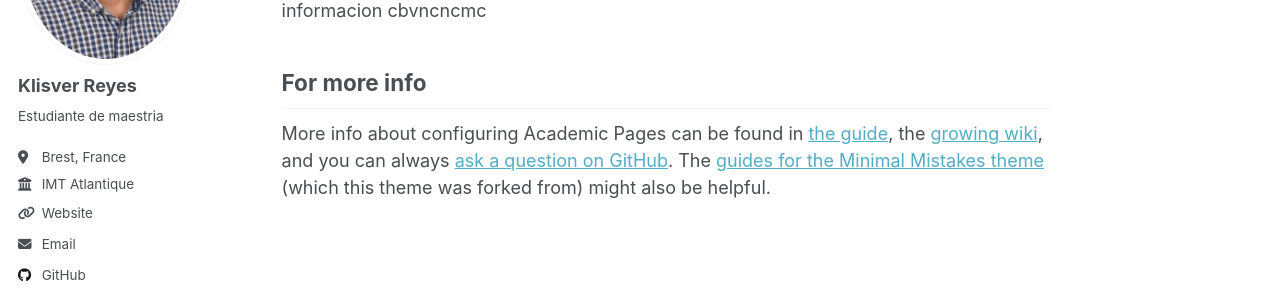
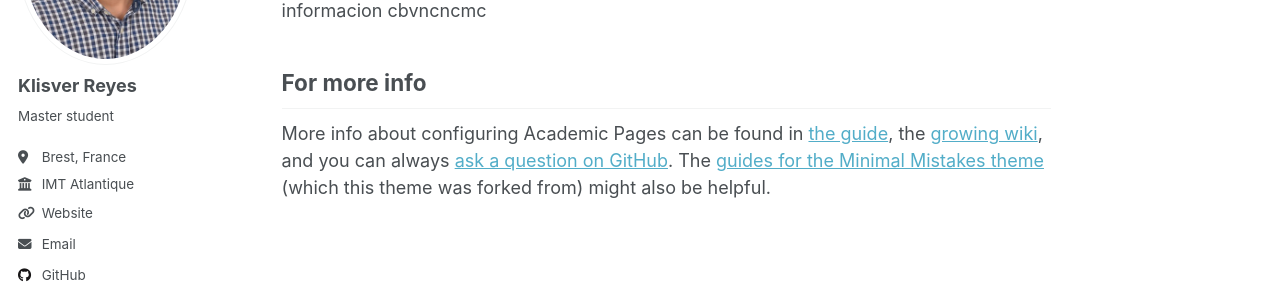
Before and after one commit to Klisver-Reyes/Klisver-Reyes.github.io, a Jekyll site: the page built from _pages/about.md, in a window 1280 px wide. Shown: the part 242-540 px from the top of the page. Built offline with Jekyll 4.4.1, drawn with Linux system fonts in a browser that asks for light colours; part of the change alters nothing that is shown.

Commit message:
Update _config.yml

```diff
--- a/_config.yml
+++ b/_config.yml
@@ -25,7 +25,7 @@ author:
   avatar           : "Foto_likedin.jpg"
   name             : "Klisver Reyes"
   pronouns         : # example: "she/her"
-  bio              : "Estudiante de maestria"
+  bio              : "Master student"
   location         : "Brest, France"
   employer         : "IMT Atlantique"
   uri              : "https://klisver-reyes.github.io"
@@ -230,6 +230,15 @@ collections:
   experience:
     output: true
     permalink: /:collection/:path/
+  projects:
+    output: true
+    permalink: /:collection/:path/
+  education:
+    output: true
+    permalink: /:collection/:path/
+  skills:
+    output: true
+    permalink: /:collection/:path/
   certifications:
     output: true
     permalink: /:collection/:path/
```
